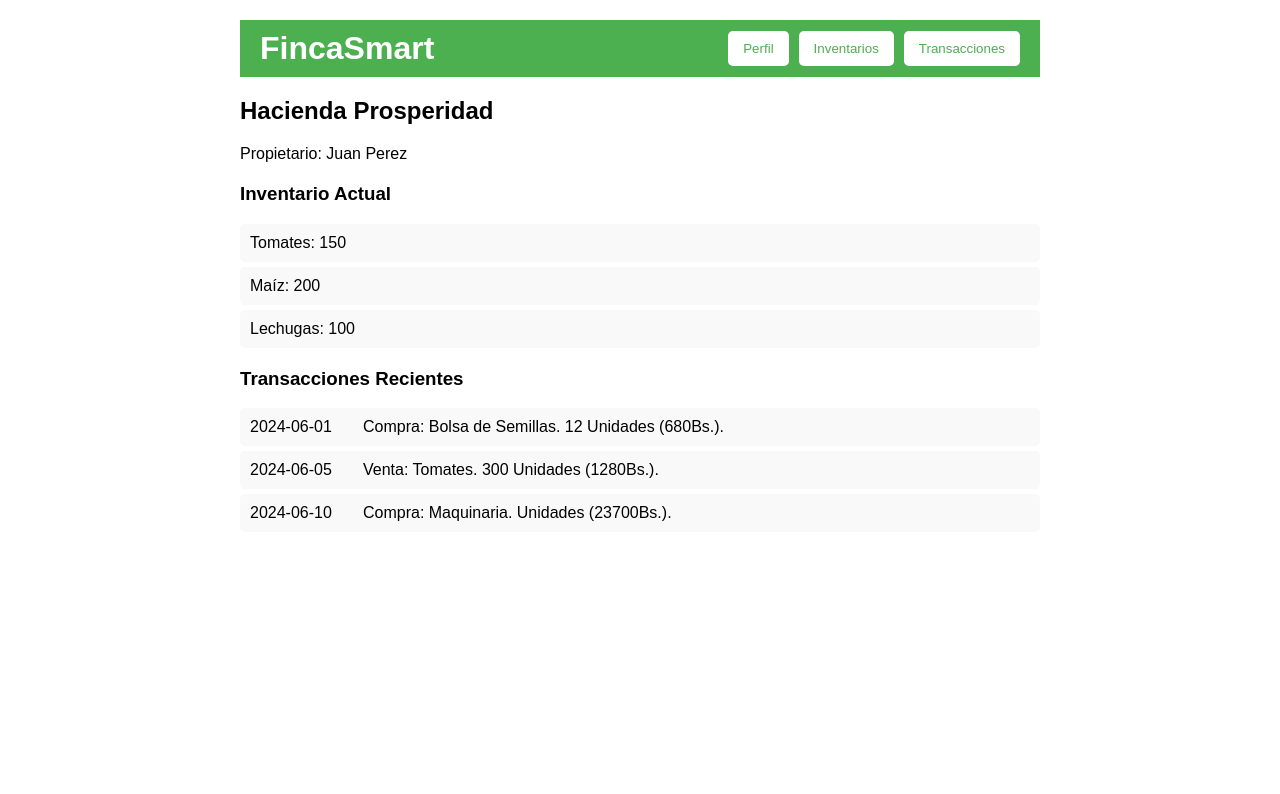
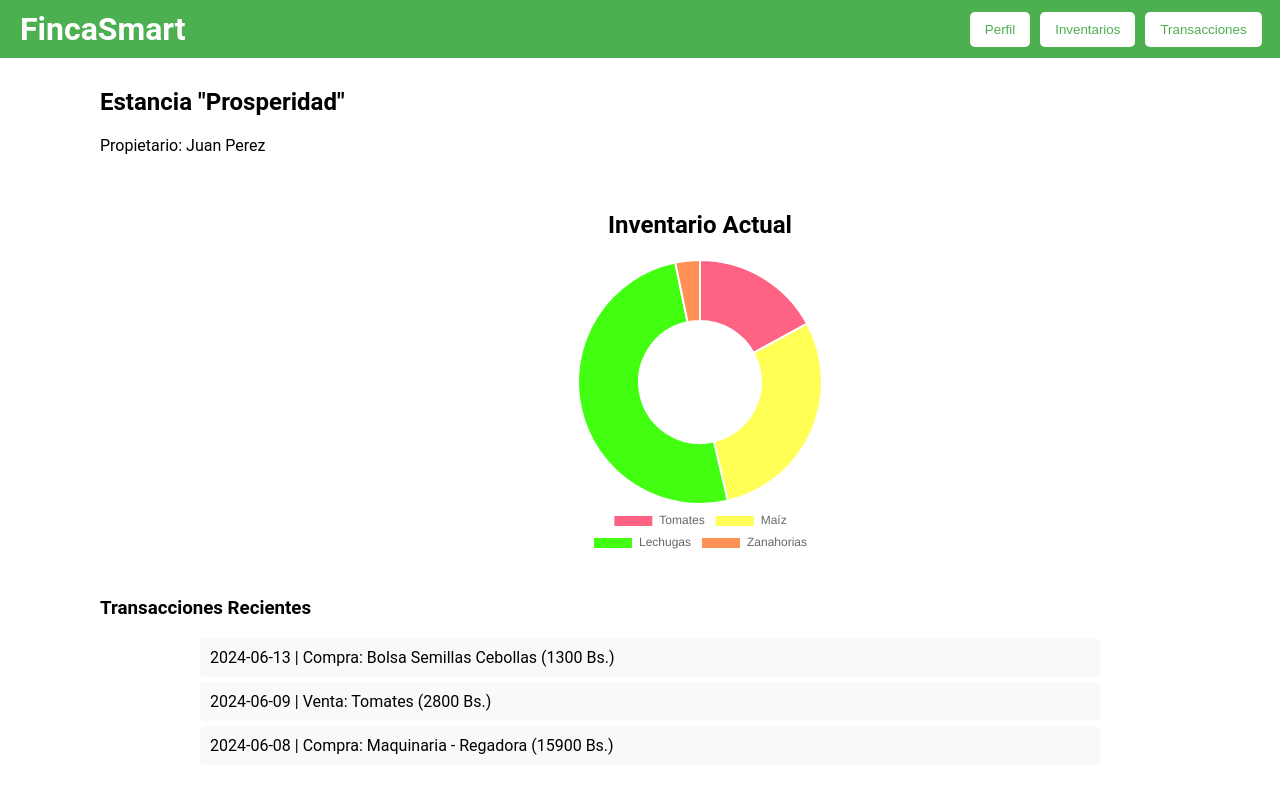
Before and after one commit to JhairGarthoffUPSA/fincasmart, a React (Create React App) app: page / in a window 1280 px wide. Shown: the top 794 px of the page. Built offline with nearby package versions, Linux system fonts and the light colour scheme.

Commit message:
HomePage actualizado con graficos y transacciones

```diff
--- a/src/pages/HomePage.css
+++ b/src/pages/HomePage.css
@@ -1,8 +1,16 @@
 .homepage {
-    font-family: Arial, sans-serif;
-    padding: 20px;
-    max-width: 800px;
+    font-family: Roboto, sans-serif;
+    padding: 0px;
     margin: 0 auto;
+    width: 100%;
+    align-content: center;
+}
+
+.homepage-main {
+    align-content: center;
+    margin-top: 10px;
+    margin-left: 100px;
+
 }
 
 .homepage-header {
@@ -12,6 +20,7 @@
     background-color: #4CAF50;
     padding: 10px 20px;
     color: white;
+    width: 97%;
 }
 
 .homepage-header h1 {
@@ -36,22 +45,56 @@
     background-color: #ddd;
 }
 
-.main {
-    margin-top: 20px;
-}
 
 .farm-info, .inventory, .transactions {
     margin-bottom: 20px;
+    align-content: center;
 }
 
-.inventory ul, .transactions ul {
+.inventory {
+    position: relative;
+    left: 150px;
+    display: flex;
+    flex-direction: column;
+    align-items: center;
+    max-width: 900px;
+}
+
+.inventory-chart {
+    width: 100%;
+    max-width: 600px;
+    height: 500px;
+}
+
+.transactions ul {
+    position: relative;
+    left: 100px;
     list-style: none;
     padding: 0;
+    max-width: 900px;
 }
 
-.inventory li, .transactions li {
+.transactions li {
     background-color: #f9f9f9;
     margin: 5px 0;
     padding: 10px;
     border-radius: 5px;
 }
+
+/* Add this to your CSS */
+.charts-container {
+    left: 200px;
+    display: flex;
+    justify-content: space-between; /* Adjust as needed */
+
+}
+
+.chart {
+    left: 600px;
+    width: 50%; /* Adjust as needed */
+}
+
+.canvas {
+    width: 100%;
+    left: 200px;
+}
--- a/src/pages/HomePage.tsx
+++ b/src/pages/HomePage.tsx
@@ -1,19 +1,69 @@
-import React from 'react';
+// HomePage.tsx
+import React, { useEffect, useState } from 'react';
+import { Chart, registerables } from 'chart.js'; // Import Chart.js and its registerables
 import './HomePage.css';
 
+
+Chart.register(...registerables); // Register Chart.js components
+
+type ChartInstance = Chart<'doughnut', number[], string>; // Define custom type for chart instance
+
 const HomePage: React.FC = () => {
-    const farmName = 'Hacienda Prosperidad';
-    const ownerName = 'Juan Perez';
-    const inventory = [
-        { product: 'Tomates', quantity: 150 },
-        { product: 'Maíz', quantity: 200 },
-        { product: 'Lechugas', quantity: 100 },
+    const [chart, setChart] = useState<ChartInstance | null>(null); // Use custom type for chart state
+    const [inventory] = useState([
+        { product: 'Tomates', quantity: 105 },
+        { product: 'Maíz', quantity: 180 },
+        { product: 'Lechugas', quantity: 310 },
+        { product: 'Zanahorias', quantity: 20 },
+    ]);
+    const transactions = [
+        { date: '2024-06-13', type: 'Compra', item: 'Bolsa Semillas Cebollas', units: 50, amount: '1300' },
+        { date: '2024-06-09', type: 'Venta', item: 'Tomates', units: 200, amount: '2800' },
+        { date: '2024-06-08', type: 'Compra', item: 'Maquinaria - Regadora', units: 1, amount: '15900' },
     ];
-    const transactions = [
-        { date: '2024-06-01', type: 'Compra', item: 'Bolsa de Semillas', units: 12, amount: '680' },
-        { date: '2024-06-05', type: 'Venta', item: 'Tomates', units: 300, amount: '1280' },
-        { date: '2024-06-10', type: 'Compra', item: 'Maquinaria', amount: '23700' },
-    ];
+
+    useEffect(() => {
+        let newChart: ChartInstance | null = null; // Initialize newChart variable
+        const ctx = document.getElementById('inventory-chart') as HTMLCanvasElement;
+
+        if (chart) {
+            chart.destroy(); // Destroy the chart instance if it exists
+        }
+
+        newChart = new Chart(ctx, {
+            type: 'doughnut',
+            data: {
+                labels: inventory.map(item => item.product),
+                datasets: [
+                    {
+                        data: inventory.map(item => item.quantity),
+                        backgroundColor: ['#FF6384', '#FFFF56', '#42FF12', '#FF9056'],
+                        hoverBackgroundColor: ['#FF6384', '#FFFF56', '#42FF12', '#FF9056']
+                    }
+                ]
+            },
+            options: {
+                responsive: true,
+                maintainAspectRatio: false,
+                plugins: {
+                    legend: {
+                        position: 'bottom',
+                    },
+                },
+            },
+        });
+
+
+
+        setChart(newChart); // Set the chart instance to state
+
+        // Clean up the chart instance when the component unmounts
+        return () => {
+            if (newChart) {
+                newChart.destroy();
+            }
+        };
+    }, [inventory]);
 
     return (
         <div className="homepage">
@@ -26,19 +76,18 @@ const HomePage: React.FC = () => {
                 </nav>
             </header>
 
-            <main>
+            <main className="homepage-main">
                 <section className="farm-info">
-                    <h2>{farmName}</h2>
-                    <p>Propietario: {ownerName}</p>
+                    <h1>Estancia "Prosperidad"</h1>
+                    <p>Propietario: Juan Perez</p>
                 </section>
 
                 <section className="inventory">
-                    <h3>Inventario Actual</h3>
-                    <ul>
-                        {inventory.map((item, index) => (
-                            <li key={index}>{item.product}: {item.quantity}</li>
-                        ))}
-                    </ul>
+                    <h2>Inventario Actual</h2>
+                    <div className="charts-container">
+                        <canvas id="inventory-chart"></canvas> {/* Canvas element for the chart */}
+                    </div>
+
                 </section>
 
                 <section className="transactions">
@@ -46,7 +95,7 @@ const HomePage: React.FC = () => {
                     <ul>
                         {transactions.map((transaction, index) => (
                             <li key={index}>
-                                {transaction.date}       {transaction.type}: {transaction.item}. {transaction.units} Unidades ({transaction.amount}Bs.).
+                                {transaction.date} | {transaction.type}: {transaction.item} ({transaction.amount} Bs.)
                             </li>
                         ))}
                     </ul>
```
